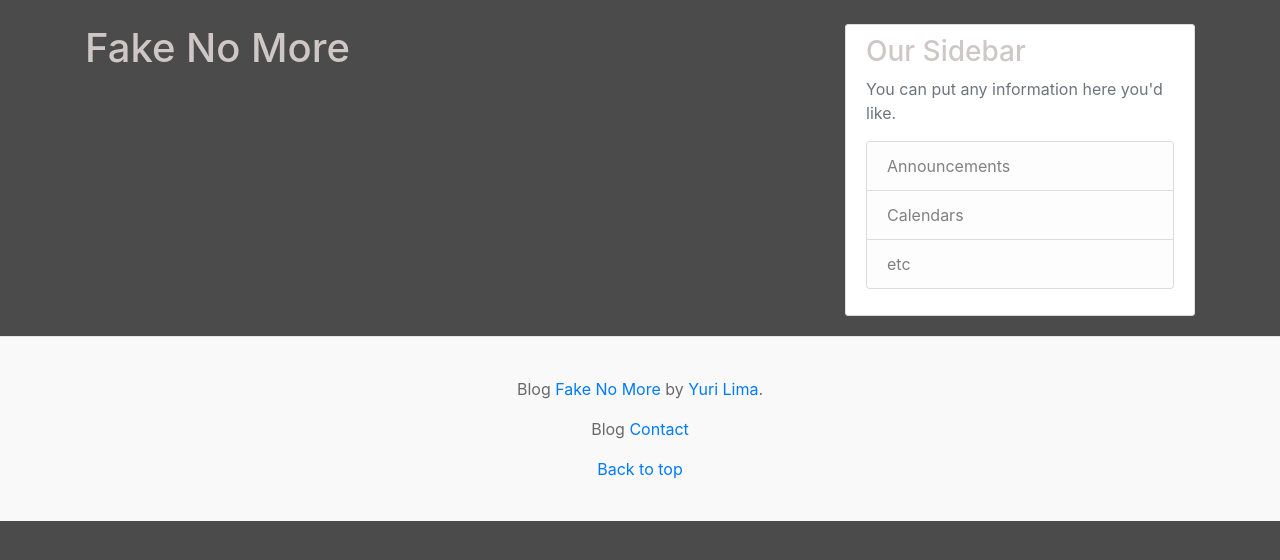
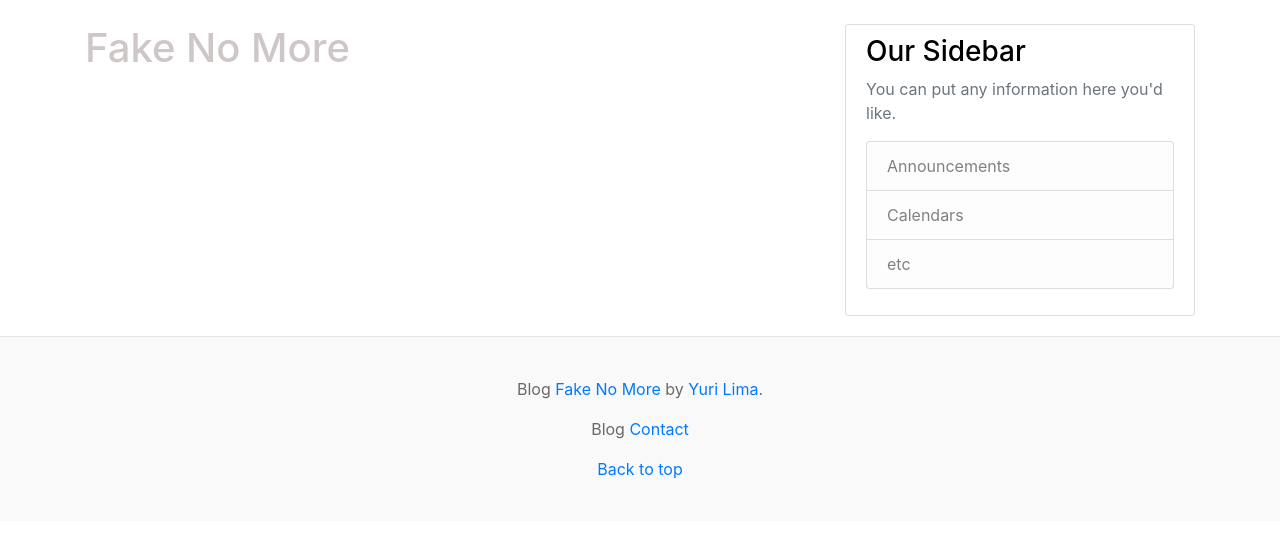
Before and after one commit to Yuri-Lima/Yuri-Lima, a Django app: page / in a window 1280 px wide. Shown: the part 56-616 px from the top of the page. Run offline with Django 3.2, Linux system fonts and the light colour scheme; data that the repository does not hold is empty; some libraries are stand-ins or nearby versions.

Commit message:
Refactor-static-main.css

```diff
--- a/static/blog/main.css
+++ b/static/blog/main.css
@@ -1,11 +1,11 @@
 body {
-    background: #0a0a0abb;
-    color: #333333;
+    background: #ffffffbb;
+    color: #000000;
     margin-top: 5rem;
   }
 
   h1, h2, h3, h4, h5, h6 {
-    color: #cfc7c7;
+    color: #000000;
   }
 
   ul {
```
